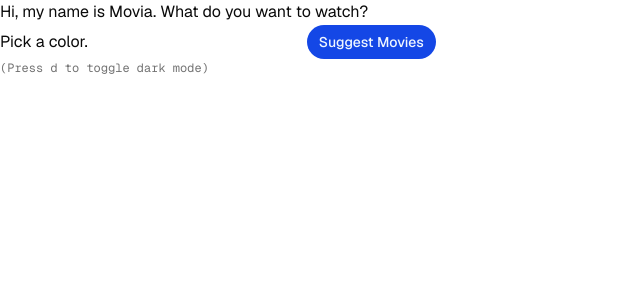
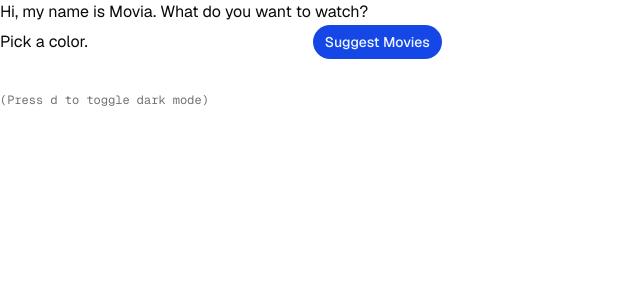
Before and after one commit to alfav23/movia, a Next.js app: page / in a window 1280 px wide. Shown: the top 300 px of the page, without its empty margins (0-640 px from the left). Built offline with nearby package versions, Linux system fonts and the light colour scheme.

Commit message:
api route file replace cofig file

```diff
--- /dev/null
+++ b/app/api/search-movies/route.ts
@@ -0,0 +1,94 @@
+import { NextRequest, NextResponse } from 'next/server';
+
+interface Movie {
+  id: number;
+  title: string;
+  year: string;
+}
+
+const tools = [
+  { "type": "openrouter:web_search", "parameters": { "max_results": 3 } },
+  {
+    type: 'function',
+    function: {
+      name: 'searchIMDb',
+      description: 'Search for movies on IMDb',
+      parameters: {
+        type: 'object',
+        properties: {
+          search_terms: {
+            type: 'array',
+            items: {
+              type: 'string',
+            },
+            description: "List of search terms to find movies in IMDb",
+          },
+        },
+        required: ['search_terms'],
+      },
+    },
+  },
+];
+
+async function searchIMDb(searchTerms: string[]): Promise<Movie[]> {
+  const searchQuery = searchTerms.join(' ');
+  const url = 'https://www.imdb.com';
+  const response = await fetch(`${url}?search=${searchQuery}`);
+  const data = await response.json();
+  return data.results.map((movie: any) => ({
+    id: movie.id,
+    title: movie.title,
+    year: movie.year,
+  }));
+}
+
+export async function POST(request: NextRequest) {
+  try {
+    const { query } = await request.json();
+
+    if (!query) {
+      return NextResponse.json(
+        { error: 'Query is required' },
+        { status: 400 }
+      );
+    }
+
+    const messages = [
+      {
+        "role": "system",
+        "content": "You are an AI assistant. You suggest movies to users based on one-word key words. Your output should only provide movie title, year of release, and a short synopsis."
+      },
+      {
+        "role": "user",
+        "content": `${query}`
+      }
+    ];
+
+    const url = "https://openrouter.ai/api/v1/chat/completions";
+    const headers = {
+      "Authorization": `Bearer ${process.env.OPENROUTER_API_KEY}`,
+      "Content-Type": "application/json"
+    };
+    const payload = {
+      "model": "openai/gpt-oss-120b:free@preset/movie-suggester",
+      messages,
+      tools
+    };
+
+    const response = await fetch(url, {
+      method: "POST",
+      headers,
+      body: JSON.stringify(payload)
+    });
+
+    const data = await response.json();
+
+    return NextResponse.json(data);
+  } catch (error) {
+    console.error('Error:', error);
+    return NextResponse.json(
+      { error: 'Failed to search for movies' },
+      { status: 500 }
+    );
+  }
+}
--- a/app/page.tsx
+++ b/app/page.tsx
@@ -1,15 +1,60 @@
-import Form from "@/components/Form"
+"use client";
+import Form from "@/components/Form";
+import { useState } from "react";
 
 export default function Page() {
+  const [results, setResults] = useState<any>(null);
+  const [isLoading, setIsLoading] = useState(false);
+  const [error, setError] = useState<string | null>(null);
+
+  const handleSearch = async (query: string) => {
+    setIsLoading(true);
+    setError(null);
+    try {
+      const response = await fetch("/api/search-movies", {
+        method: "POST",
+        headers: {
+          "Content-Type": "application/json",
+        },
+        body: JSON.stringify({ query }),
+      });
+
+      if (!response.ok) {
+        throw new Error("Failed to fetch movies");
+      }
+
+      const data = await response.json();
+      setResults(data);
+    } catch (err) {
+      setError(err instanceof Error ? err.message : "An error occurred");
+    } finally {
+      setIsLoading(false);
+    }
+  };
+
   return (
     <div>
       <div>
         <p>Hi, my name is Movia. What do you want to watch?</p>
       </div>
-      <Form></Form>
-      <div className="font-mono text-xs text-muted-foreground">
+      <Form onSubmit={handleSearch} isLoading={isLoading} />
+
+      {error && (
+        <div className="text-red-500 mt-4">
+          Error: {error}
+        </div>
+      )}
+
+      {results && (
+        <div className="p-4 rounded">
+          {JSON.stringify(results.choices[0].message.content, null, 4)}
+        </div>
+
+      )}
+
+      <div className="font-mono text-xs text-muted-foreground mt-8">
           (Press <kbd>d</kbd> to toggle dark mode)
       </div>
     </div>
-  )
+  );
 }
--- a/components/Form/Form.tsx
+++ b/components/Form/Form.tsx
@@ -1,14 +1,37 @@
 "use client";
 import { Button } from "../ui/button";
+import { useState } from "react";
 
-export default function Form (){
-    return(
-        <>
-            <form className="form">
-                <label htmlFor="input">Pick a color.</label>
-                <input className="input border-white" type="text" />
-                <Button>Suggest Movies</Button>
-            </form>
-        </>
-    )
+interface FormProps {
+  onSubmit: (query: string) => Promise<void>;
+  isLoading?: boolean;
 }
+
+export default function Form({ onSubmit, isLoading = false }: FormProps) {
+  const [query, setQuery] = useState<string>("");
+
+  const handleSubmit = async (e: React.SubmitEvent) => {
+    e.preventDefault();
+    await onSubmit(query);
+  };
+
+  return (
+    <>
+      <form className="form" onSubmit={handleSubmit}>
+        <label htmlFor="input">Pick a color. </label>
+        <input
+          id="input"
+          className="input border border-white rounded-sm"
+          type="text"
+          placeholder=""
+          value={query}
+          onChange={(e) => setQuery(e.target.value)}
+          disabled={isLoading}
+        />
+        <Button type="submit" disabled={isLoading}>
+          {isLoading ? "Searching..." : "Suggest Movies"}
+        </Button>
+      </form>
+    </>
+  );
+}
--- a/lib/promptConfig.ts
+++ /dev/null
@@ -1,12 +0,0 @@
-import { PromptLayer } from "promptlayer";
-
-  const promptLayerClient = new PromptLayer({ apiKey: process.env.PROMPT_LAYER_API_KEY, throwOnError: true });
-
-  const response = await promptLayerClient.run({
-  promptName: "movia",
-  inputVariables: { input: "blue" },
-  tags: ["getting-started"],
-  metadata: { user_id: "123" }
-});
-
-console.log(response)
--- a/package.json
+++ b/package.json
@@ -14,6 +14,7 @@
   "dependencies": {
     "@hugeicons/core-free-icons": "^4.1.1",
     "@hugeicons/react": "^1.1.6",
+    "@openrouter/sdk": "^0.11.2",
     "class-variance-authority": "^0.7.1",
     "clsx": "^2.1.1",
     "next": "16.1.7",
```
Also changed, not shown: 1 other file (tests, documents, lock files or other folders).
